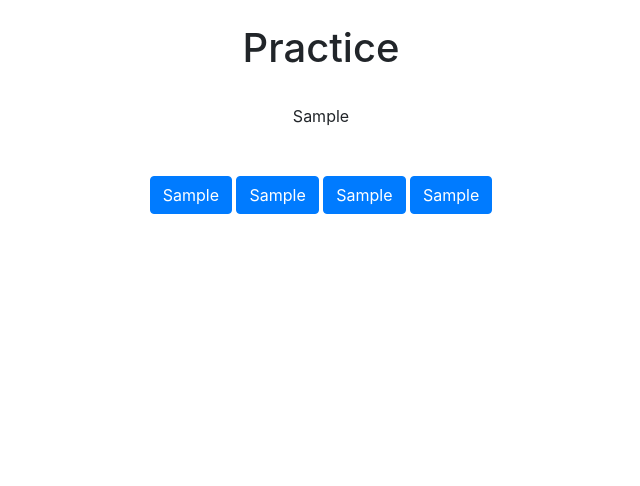
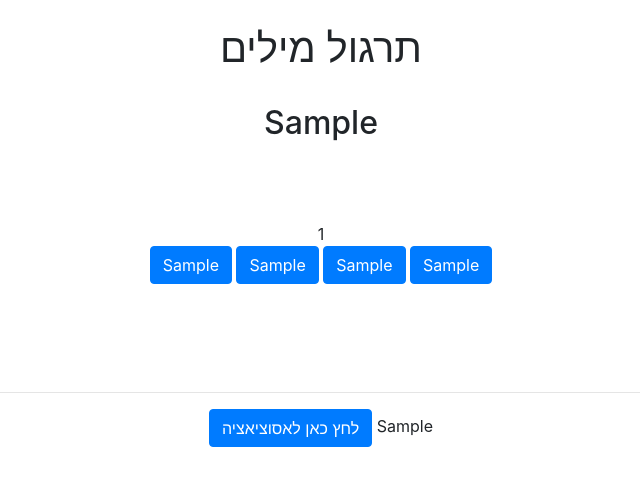
Before and after one commit to yoavlv/Social-associations-site, a Django app: template polls/templates/practice.html in a window 1280 px wide. Shown: the part 56-542 px from the top of the page, without its empty margins (319-959 px from the left). Run offline with Django 3.2, Linux system fonts and the light colour scheme; the template is opened without the code that fills it: most values are stand-ins (such as "Sample title", 1, 10 or a date in 2020); some libraries are stand-ins or nearby versions.

Commit message:
Merge remote-tracking branch 'origin/master' first commit

```diff
--- a/polls/templates/practice.html
+++ b/polls/templates/practice.html
@@ -3,19 +3,36 @@
 {% block content %}
 <center>
 </br>
-<h1> Practice </h1>
+<h1> תרגול מילים </h1>
     </br>
-    {{random_word_to_guess.English_word}}
+
+
+
+    <h2>{{random_word_to_guess.English_word}}</h2>
 </br> </br> </br>
 
-<form name = "guess" action ="" method="get" class="from-inline">
-    <button name = "uncorrect" type="button" value="Submit" class="btn btn-primary">{{word_1.Hebrew_word}}</button>
-    <button name = "uncorrect" type="button" value="Submit" class="btn btn-primary">{{word_2.Hebrew_word}}</button>
-    <button name = "uncorrect" type="button" value="Submit" class="btn btn-primary">{{word_3.Hebrew_word}}</button>
-    <button name = "correct" type="button" value="Submit" class="btn btn-primary">{{random_word_to_guess.Hebrew_word}}</button>
-{%if guess %}
-    {{message}}
-{%endif%}
+
+{{count}}
+
+
+
+<form name = "quiz" action=""  method="post" class="from-inline">
+    {% csrf_token %}
+    <input name = "incorrect" type="submit" value={{word_1.Hebrew_word}} class="btn btn-primary"/>
+    <input name = "incorrect" type="submit" value={{word_2.Hebrew_word}} class="btn btn-primary"/>
+    <input name = "incorrect" type="submit" value={{word_3.Hebrew_word}} class="btn btn-primary"/>
+    <input name = "correct" type="submit" value={{random_word_to_guess.Hebrew_word}} class="btn btn-primary"/>
+
+</br> </br>
+
+
+    <h3>{{message}} </br></br>  </h3>
+<hr/>
+
+    <input name = "show" type="submit" value="לחץ כאן לאסוציאציה" class="btn btn-primary"/>
+
+    {{help.How_To_Remember}}
+
 
 </form>
 </center>
```
Also changed, not shown: polls/views.py (+24 -25 lines), db.sqlite3, polls/templates/randon_list.py (added).
